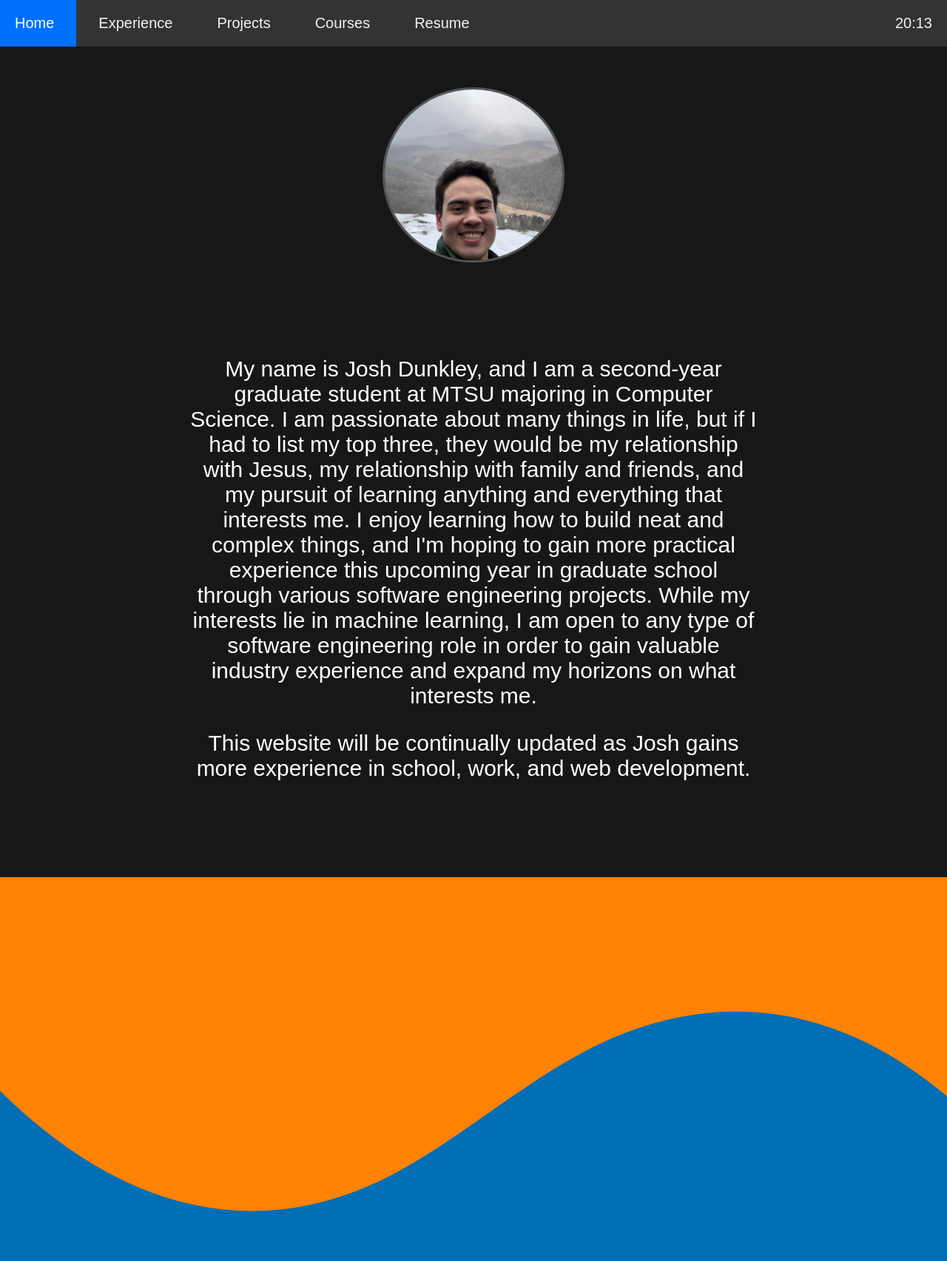
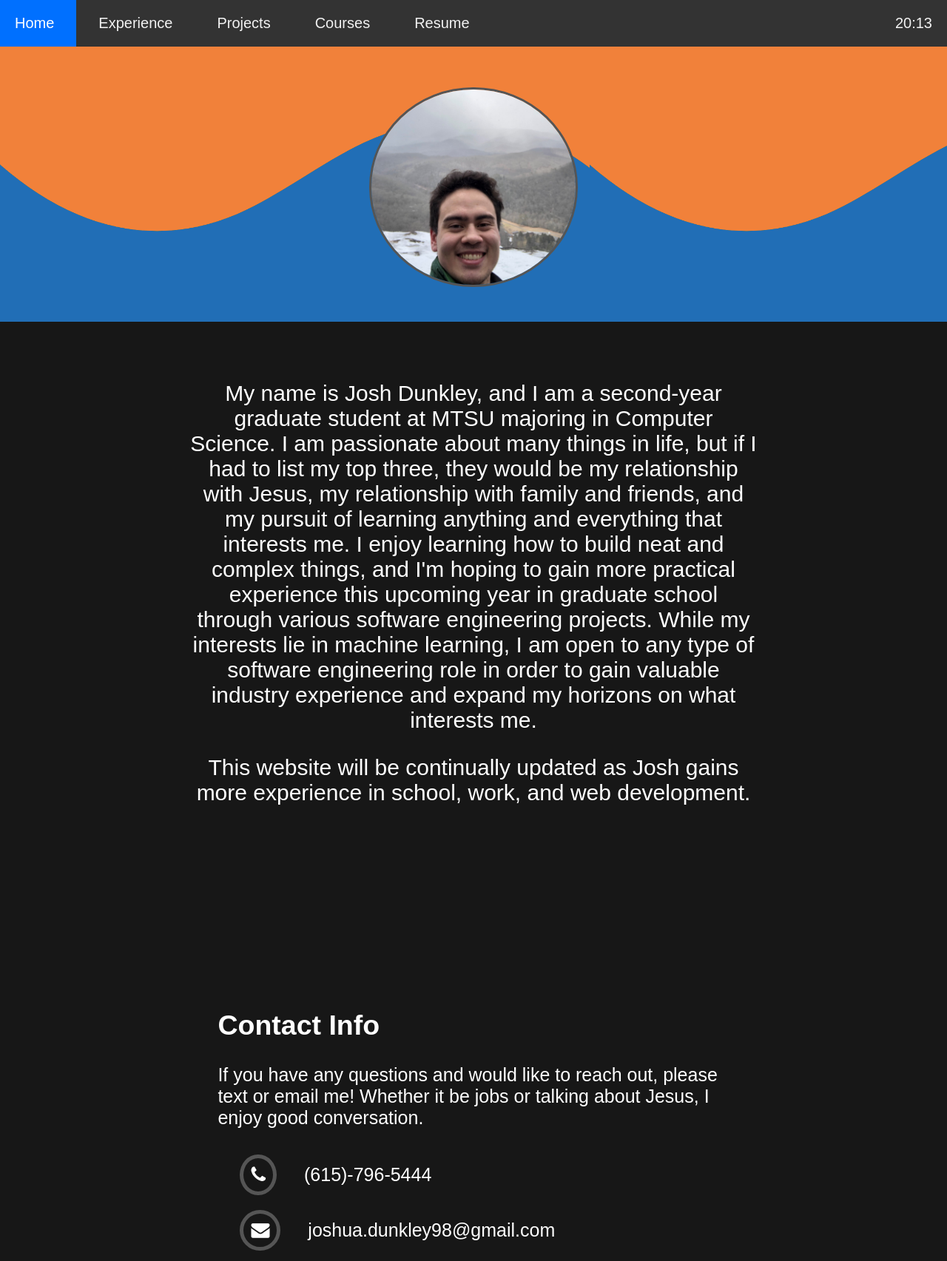
Before and after one commit to joshdunk98/jdunkleyportfolio.github.io, a plain HTML site: page index.html in a window 1280 px wide. Shown: the top 1705 px of the page at 74% size. Drawn offline with nearby package versions, Linux system fonts and the light colour scheme.

Commit message:
Adjusting profile background with custom wave

```diff
--- a/index.html
+++ b/index.html
@@ -48,7 +48,7 @@ and open the template in the editor.
 
    <body>
 
-   <section class="cool-black">
+   <section class="cool-black" id="profileimg" >
        <div class="about main"><img class="profile rounded-corners" id="Josh" src="uploads/imgs/profile_one.jpg" alt="Josh Dunkley"></div>
    </section>
 
@@ -64,30 +64,6 @@ and open the template in the editor.
    </section>
 
 
-    <section id="orange-top">
-
-        <div class="ut-orange">
-            <div class="orange" id="orange-bottom">
-                <svg data-name="Layer 1" xmlns="http://www.w3.org/2000/svg" viewBox="0 0 1200 120" preserveAspectRatio="none">
-                    <path d="M985.66,92.83C906.67,72,823.78,31,743.84,14.19c-82.26-17.34-168.06-16.33-250.45.39-57.84,11.73-114,31.07-172,41.86A600.21,600.21,0,0,1,0,27.35V120H1200V95.8C1132.19,118.92,1055.71,111.31,985.66,92.83Z" class="shape-fill"></path>
-                </svg>
-            </div>
-        </div>
-
-    </section>
-
-    <section id="blue-bottom">
-        <div class="mtsu-blue">
-            <div class="blue" id="blue-top">
-                <svg data-name="Layer 1" xmlns="http://www.w3.org/2000/svg" viewBox="0 0 1200 120" preserveAspectRatio="none">
-                    <path d="M985.66,92.83C906.67,72,823.78,31,743.84,14.19c-82.26-17.34-168.06-16.33-250.45.39-57.84,11.73-114,31.07-172,41.86A600.21,600.21,0,0,1,0,27.35V120H1200V95.8C1132.19,118.92,1055.71,111.31,985.66,92.83Z" class="shape-fill"></path>
-                </svg>
-            </div>
-        </div>
-
-    </section>
-
-
    <section class="cool-black">
        <div class="contact">
         <h2>Contact Info</h2>
--- a/styles/styles.css
+++ b/styles/styles.css
@@ -237,7 +237,7 @@ div #img-profile {
 
 #Josh{
     padding: 0 auto;
-    width: 35%;
+    width: 40%;
     border: 3px solid #555;
     margin-bottom: -50px;
 }
@@ -251,6 +251,11 @@ img.rounded-corners {
     object-fit: contain;
     width: 30%;
     height: 30%;
+}
+
+#profileimg {
+    background-image: url("../uploads/imgs/obwave.png");
+    background-size: auto 100%;
 }
 
 div.home {
```
Also changed, not shown: uploads/imgs/obwave.png (added).
